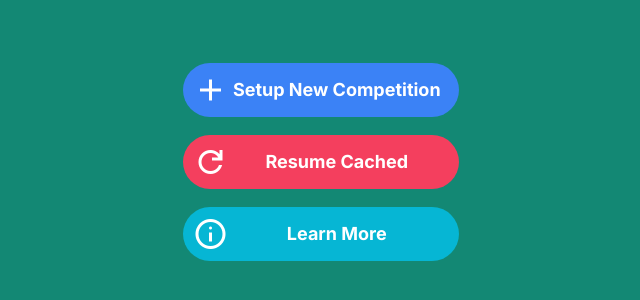
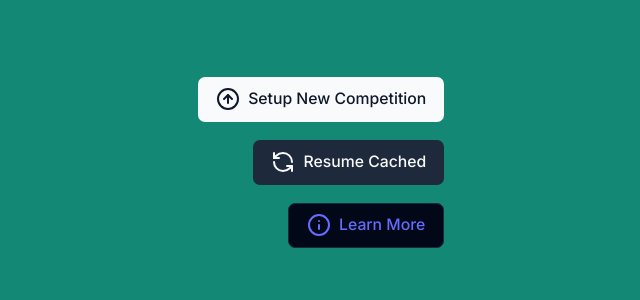
Before and after one commit to CalebBabin/competition-presentation, a Next.js app: page / in a window 1280 px wide. Shown: the part 238-538 px from the top of the page, without its empty margins (319-959 px from the left). Built offline with nearby package versions, Linux system fonts and the light colour scheme.

Commit message:
switch up the button component, remove old icons

```diff
--- a/package.json
+++ b/package.json
@@ -12,6 +12,7 @@
 		"@emotion/react": "^11.11.3",
 		"@emotion/styled": "^11.11.0",
 		"@radix-ui/react-accordion": "^1.1.2",
+		"@radix-ui/react-slot": "^1.0.2",
 		"class-variance-authority": "^0.7.0",
 		"clsx": "^2.1.0",
 		"csv-parse": "^5.5.3",
--- a/src/app/globals.css
+++ b/src/app/globals.css
@@ -79,28 +79,6 @@
 	}
 }
 
-@font-face {
-	font-family: 'Material Symbols Outlined';
-	font-style: normal;
-	src: url(/material-symbols.woff2) format('woff2');
-}
-
-.material-symbols-outlined {
-	font-family: 'Material Symbols Outlined';
-	font-weight: normal;
-	font-style: normal;
-	/* font-size: 24px; */
-	/* Preferred icon size */
-	display: inline-block;
-	line-height: 1;
-	text-transform: none;
-	letter-spacing: normal;
-	word-wrap: normal;
-	white-space: nowrap;
-	direction: ltr;
-}
-
-
 body,
 html,
 #root {
--- a/src/app/page.js
+++ b/src/app/page.js
@@ -1,21 +1,29 @@
 'use client';
 
-import { Button } from "@/components/Button";
+import { Button } from "@/components/ui/button";
 import { useBackground } from "@/components/util/setPageBackground";
+import { ArrowUpCircle, InfoIcon, RefreshCcw } from "lucide-react";
+import Link from "next/link";
 
 function Home() {
 	useBackground('#138874');
 	return (<>
-		<div className="flex flex-col gap-4 justify-stretch">
-			<Button to='/setup' icon="add">
-				Setup New Competition
-			</Button>
-			<Button to='/competition' theme="red" icon="refresh">
-				Resume Cached
-			</Button>
-			<Button href='https://github.com/calebbabin/competition-presentation' theme="teal" icon="info">
-				Learn More
-			</Button>
+		<div className="flex flex-col gap-4 justify-stretch text-right">
+			<Link href='/setup'>
+				<Button variant="default">
+					<ArrowUpCircle /> &nbsp; Setup New Competition
+				</Button>
+			</Link>
+			<Link href='/competition'>
+				<Button variant="secondary">
+					<RefreshCcw /> &nbsp; Resume Cached
+				</Button>
+			</Link>
+			<a href='https://github.com/calebbabin/competition-presentation'>
+				<Button variant="outline">
+					<InfoIcon /> &nbsp; Learn More
+				</Button>
+			</a>
 		</div>
 	</>)
 }
--- a/src/app/setup/page.js
+++ b/src/app/setup/page.js
@@ -1,5 +1,5 @@
 'use client';
-import { Button } from "@/components/Button";
+import { Button } from "@/components/ui/button";
 import { CodeBlock } from "@/components/CodeBlock";
 import TextInput, { TextArea } from "@/components/Input";
 import { csvToJson } from "@/components/util/parseCSV";
@@ -7,6 +7,7 @@
 import { addItem, clearState } from "@/components/util/state";
 import { useRouter } from "next/navigation";
 import { useMemo, useState } from "react"
+import { Code2Icon, Download, DownloadIcon, FileSpreadsheet } from "lucide-react";
 
 //import methods
 function parseGoogleSheetsURL(originalURL = '') {
@@ -19,6 +20,15 @@
 	const [pending, setPending] = useState(false);
 	const [url, setUrl] = useState();
 
+	const urlIsValid = useMemo(() => {
+		try {
+			new URL(url);
+			return true;
+		} catch (e) {
+			return false;
+		}
+	}, [url]);
+
 	return <>
 		<p>
 			Google Sheets import
@@ -26,7 +36,7 @@
 		<TextInput disabled={pending} onChange={(e) => {
 			if (!pending) setUrl(e.target.value)
 		}} />
-		<Button disabled={pending} onClick={async () => {
+		<Button disabled={pending | !urlIsValid} onClick={async () => {
 			if (pending) return;
 			setPending(true);
 			try {
@@ -38,7 +48,9 @@
 				console.error(e);
 				setPending(false);
 			}
-		}} icon="start">Grab Data</Button>
+		}}>
+			<DownloadIcon />&nbsp; Grab Data
+		</Button>
 	</>
 }
 
@@ -64,7 +76,9 @@
 				console.error(e);
 				setPending(false);
 			}
-		}} icon="start">Grab Data</Button>
+		}}>
+			<DownloadIcon />&nbsp; Grab Data
+		</Button>
 	</>
 }
 
@@ -82,10 +96,14 @@
 		{importMethod ? importMethod : <>
 			<Button onClick={() => {
 				setImportMethod(<GoogleSheetsImport onComplete={onComplete} />)
-			}} icon="assignment">Google Sheets</Button>
+			}}>
+				<FileSpreadsheet />&nbsp; Google Sheets
+			</Button>
 			<Button onClick={() => {
 				setImportMethod(<RawJSONImport onComplete={onComplete} />)
-			}} icon="developer_mode">paste JSON</Button>
+			}}>
+				<Code2Icon />&nbsp; paste JSON
+			</Button>
 		</>}
 	</>
 }
@@ -148,7 +166,9 @@
 				}
 			})
 			nextStep(data)
-		}}>Proceed</Button>
+		}}>
+			Proceed
+		</Button>
 	</>
 }
 
--- a/src/components/BigViewPopup.jsx
+++ b/src/components/BigViewPopup.jsx
@@ -1,6 +1,6 @@
 'use client';
 import { useEffect, useRef, useState } from "react";
-import { Button } from "./Button";
+import { Button } from "./ui/button";
 
 export function triggerPopup(item) {
 	window.dispatchEvent(new CustomEvent('itemPreviewPopup', { detail: item }));
@@ -93,7 +93,9 @@
 		<div className="absolute top-4 right-4">
 			<Button onClick={() => {
 				window.dispatchEvent(new Event('deactivatePopup'));
-			}}>close</Button>
+			}} variant="destructive" >
+				close
+			</Button>
 		</div>
 	</div>
 }
--- a/src/components/Button.jsx
+++ /dev/null
@@ -1,42 +0,0 @@
-'use client';
-import styled from "@emotion/styled";
-import Link from "next/link";
-
-const StyledButton = styled.button`
-	&:hover > .material-symbols-outlined {
-		transform: rotate(360deg);
-	}
-`
-
-export function Button(props) {
-	const style = {};
-
-	if (props.icon) style.paddingLeft = '2.75rem';
-
-	let themeClass = '';
-	switch (props.theme) {
-		case 'red':
-			themeClass = 'text-white font-bold bg-rose-500 hover:bg-rose-600';
-			break;
-		case 'teal':
-			themeClass = 'text-white font-bold bg-cyan-500 hover:bg-cyan-600';
-			break;
-		default:
-			themeClass = 'text-white font-bold bg-blue-500 hover:bg-blue-600';
-			break;
-	}
-
-	return <StyledButton
-		disabled={props.disabled}
-		onClick={() => {
-			if (!props.disabled && props.onClick) props.onClick();
-		}}
-		className={"relative px-4 py-2 h-12 rounded-[1.5rem] overflow-hidden transition-all duration-100 disabled:opacity-50 disabled:cursor-not-allowed " + themeClass + " " + props.className}
-		style={style}
-	>
-		{props.to ? <Link href={props.to} className="absolute inset-0" /> : null}
-		{props.href ? <a href={props.href} target="_blank" className="absolute inset-0" /> : null}
-		{props.icon ? <span className="material-symbols-outlined transition-all duration-500 text-[2rem] w-8 h-8 absolute left-[.5rem] top-[0.5rem]">{props.icon}</span> : null}
-		{props.children}
-	</StyledButton>
-}
--- a/src/components/ItemPreview.jsx
+++ b/src/components/ItemPreview.jsx
@@ -1,4 +1,5 @@
 'use client';
+import { ExpandIcon } from "lucide-react";
 import { preloadPopup, triggerPopup } from "./BigViewPopup";
 
 export function ItemPreview({ item, inactive = false }) {
@@ -40,9 +41,8 @@
 
 			<span
 				onClick={() => { triggerPopup(item) }}
-				className="material-symbols-outlined"
 			>
-				open_in_full
+				<ExpandIcon />
 			</span>
 		</div>
 	</div>
--- /dev/null
+++ b/src/components/ui/button.jsx
@@ -0,0 +1,47 @@
+import * as React from "react"
+import { Slot } from "@radix-ui/react-slot"
+import { cva } from "class-variance-authority";
+
+import { cn } from "@/lib/utils"
+
+const buttonVariants = cva(
+	"inline-flex items-center justify-center whitespace-nowrap rounded-md text-sm font-medium ring-offset-background transition-colors focus-visible:outline-none focus-visible:ring-2 focus-visible:ring-ring focus-visible:ring-offset-2 disabled:pointer-events-none disabled:opacity-50",
+	{
+		variants: {
+			variant: {
+				default: "bg-primary text-primary-foreground hover:bg-primary/90",
+				destructive:
+					"bg-destructive text-destructive-foreground hover:bg-destructive/90",
+				outline:
+					"border border-input bg-background hover:bg-accent hover:text-accent-foreground",
+				secondary:
+					"bg-secondary text-secondary-foreground hover:bg-secondary/80",
+				ghost: "hover:bg-accent hover:text-accent-foreground",
+				link: "text-primary underline-offset-4 hover:underline",
+			},
+			size: {
+				default: "h-10 px-4 py-2",
+				sm: "h-9 rounded-md px-3",
+				lg: "h-11 rounded-md px-8",
+				icon: "h-10 w-10",
+			},
+		},
+		defaultVariants: {
+			variant: "default",
+			size: "default",
+		},
+	}
+)
+
+const Button = React.forwardRef(({ className, variant, size, asChild = false, ...props }, ref) => {
+	const Comp = asChild ? Slot : "button"
+	return (
+		(<Comp
+			className={cn(buttonVariants({ variant, size, className }))}
+			ref={ref}
+			{...props} />)
+	);
+})
+Button.displayName = "Button"
+
+export { Button, buttonVariants }
```
Also changed, not shown: 1 other file (tests, documents, lock files or other folders).
